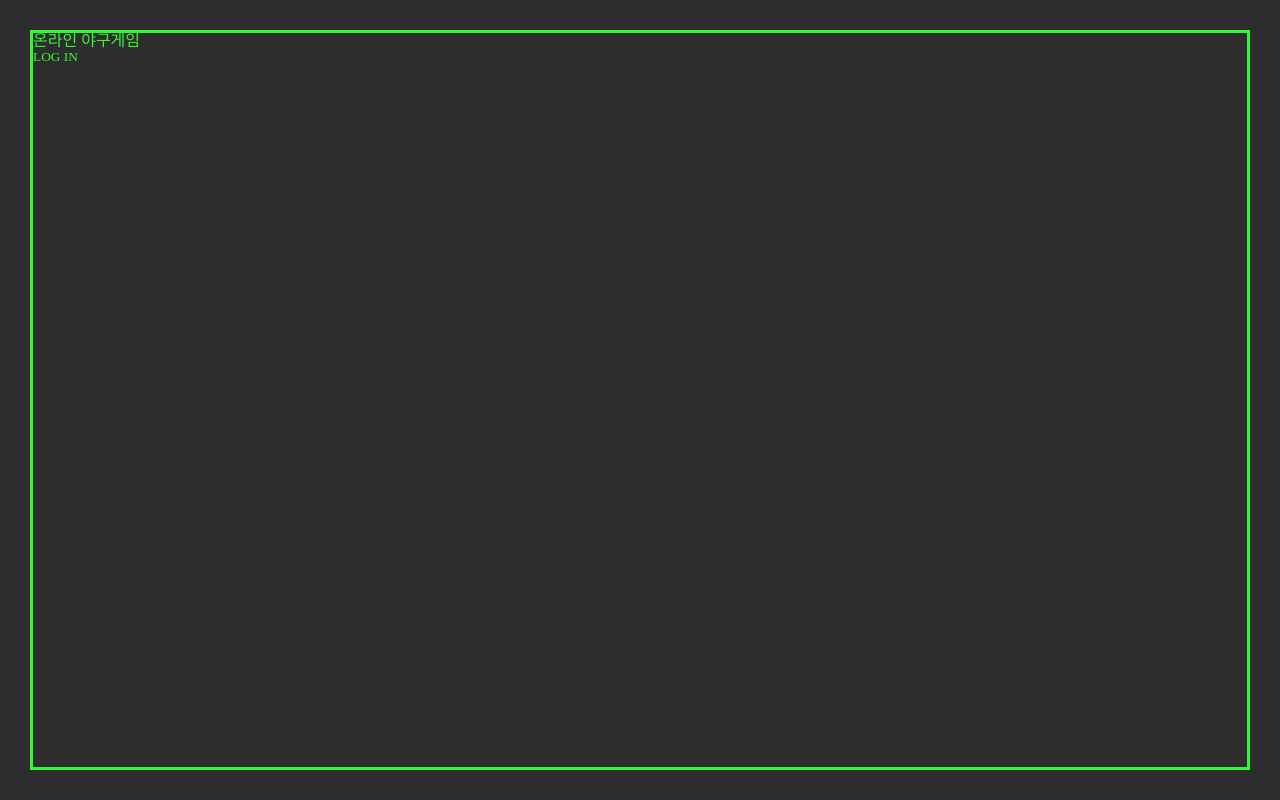
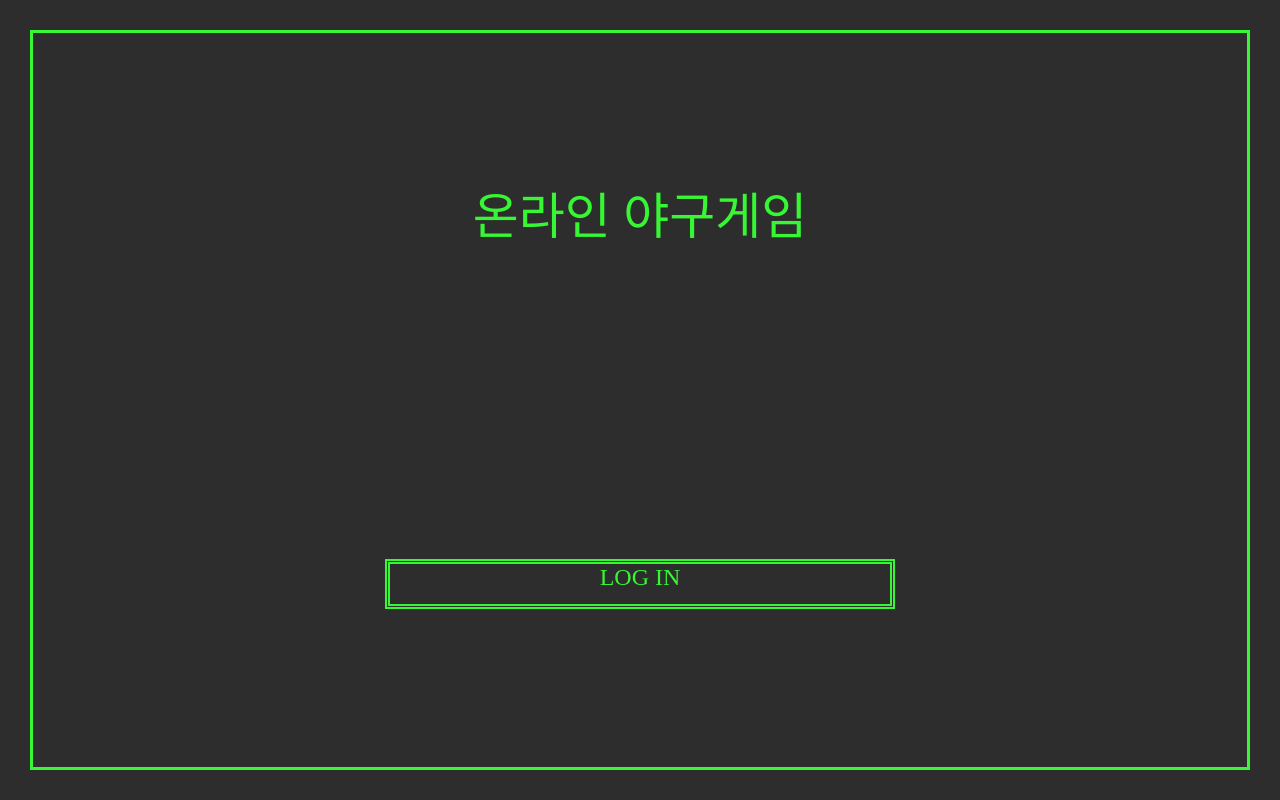
Before and after one commit to codesquad-member-2020/baseball-02, a React app in the folder FE/: page / in a window 1280 px wide. Built offline with nearby package versions, Linux system fonts and the light colour scheme; a web font is replaced by a local one.

Commit message:
[#21] feat: Home 화면 스타일링

```diff
--- a/FE/src/routes/Home.jsx
+++ b/FE/src/routes/Home.jsx
@@ -1,15 +1,15 @@
 import React from "react";
-import { Link } from "react-router-dom";
 import { PATH } from "Utils/const";
+import { Container, Title, LoginBtn, StyledLink } from "Styles/Home";
 
 const Home = () => {
 	return (
-		<>
-			<h1>온라인 야구게임</h1>
-			<button>
-				<Link to={PATH.TEAM_CHOICE}>LOG IN</Link>
-			</button>
-		</>
+		<Container>
+			<Title>온라인 야구게임</Title>
+			<LoginBtn>
+				<StyledLink to={PATH.TEAM_CHOICE}>LOG IN</StyledLink>
+			</LoginBtn>
+		</Container>
 	);
 };
 
--- /dev/null
+++ b/FE/src/styles/Home.js
@@ -0,0 +1,32 @@
+import styled from "styled-components";
+import { Link } from "react-router-dom";
+
+const Container = styled.div`
+	width: 100%;
+	height: 100%;
+	display: flex;
+	flex-direction: column;
+	justify-content: space-around;
+	align-items: center;
+`;
+
+const Title = styled.h1`
+	font-size: 50px;
+`;
+
+const LoginBtn = styled.button`
+	border: 5px double #37f734;
+	font-size: 24px;
+	width: 42%;
+	height: 50px;
+	display: flex;
+	justify-content: center;
+	align-items: center;
+`;
+
+const StyledLink = styled(Link)`
+	width: 100%;
+	height: 100%;
+`;
+
+export { Container, Title, LoginBtn, StyledLink };
```
